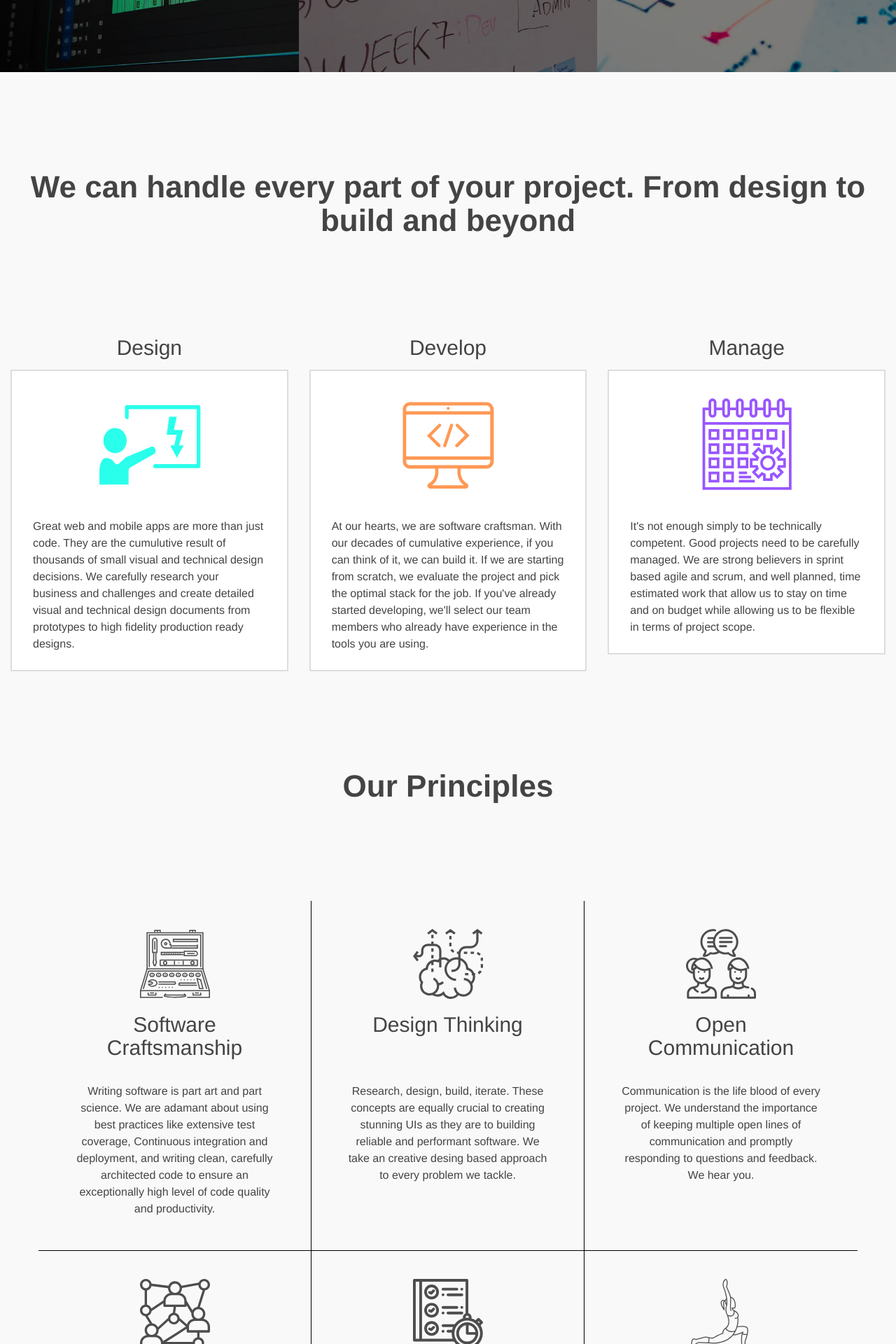
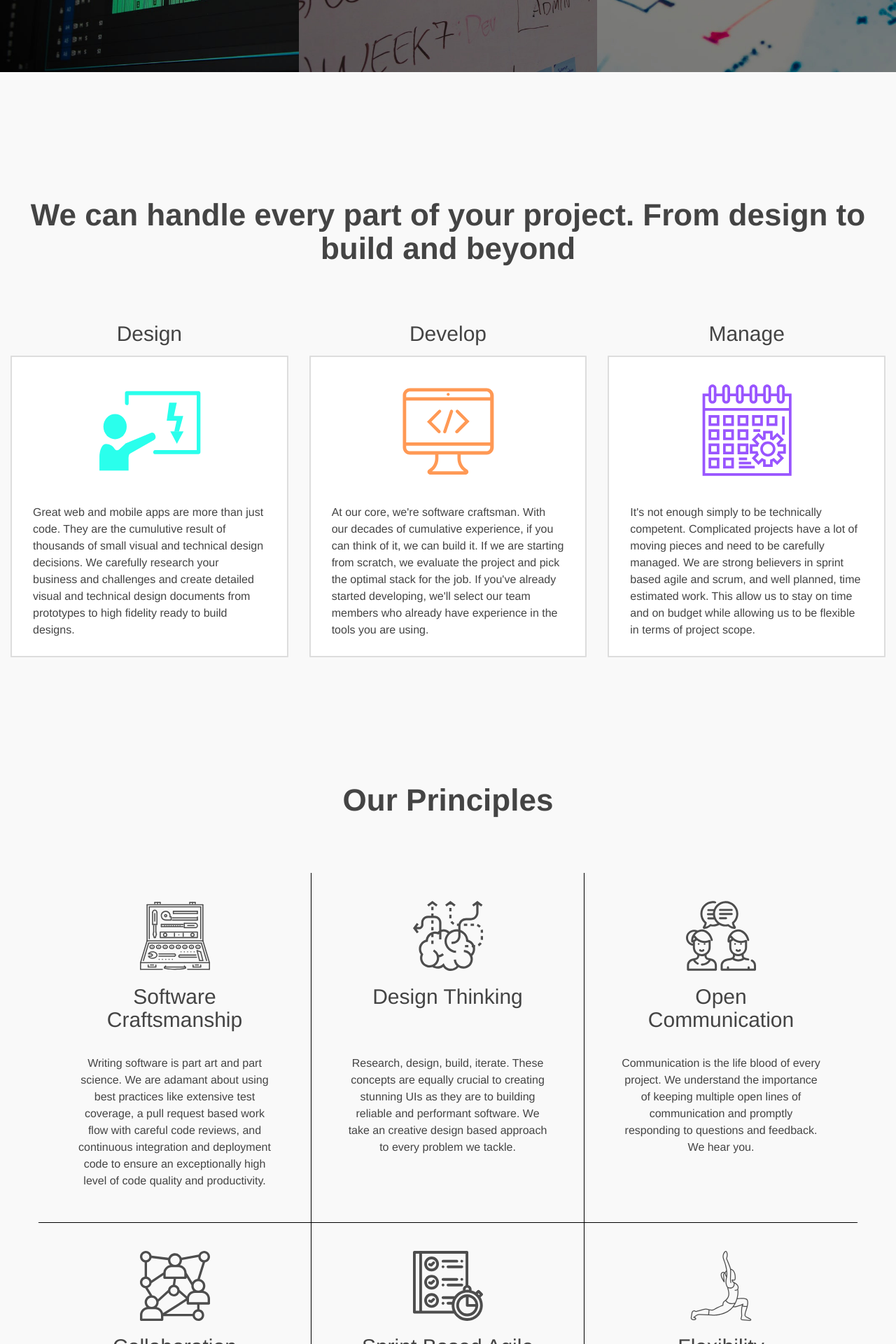
Before and after one commit to Andrew-Max/qubitix, a Jekyll site: the page built from index.html, in a window 1280 px wide. Shown: the part 1484-3404 px from the top of the page at 70% size. Built offline with Jekyll 4.4.1, drawn with Linux system fonts in a browser that asks for light colours; nearby versions of some CDN libraries; some of the changed text lies outside the part shown.

Commit message:
round two cleanup

```diff
--- a/_sass/_home.scss
+++ b/_sass/_home.scss
@@ -60,7 +60,7 @@ $principle-border: 1px solid black;
 
 .home.top-level {
   .header h2 {
-    margin: 140px auto;
+    margin: 180px auto 80px;
     color: $font-color-dark;
   }
 }
@@ -149,7 +149,7 @@ $principle-border: 1px solid black;
 }
 
 .home.top-level .section.get-started {
-  // border-top: 1px solid #444;
+  border-top: 1px solid #666;
 
   .start-panel {
     height: 1000px;
@@ -187,6 +187,7 @@ $principle-border: 1px solid black;
         margin: 10px auto;
         font-size: 20px;
         padding: 10px 20px;
+        border: none;
 
         &:hover {
           background: #e97052;
--- a/index.html
+++ b/index.html
@@ -60,21 +60,21 @@ layout: default
           type='service' subtype='design'
           title="Design" asset="design" grid='md-4' %}
 
-              <p>Great web and mobile apps are more than just code. They are the cumulutive result of thousands of small visual and technical design decisions. We carefully research your business and challenges and create detailed visual and technical design documents from prototypes to high fidelity production ready designs.</p>
+              <p>Great web and mobile apps are more than just code. They are the cumulutive result of thousands of small visual and technical design decisions. We carefully research your business and challenges and create detailed visual and technical design documents from prototypes to high fidelity ready to build designs.</p>
         {% include content_card_end.html %}
 
         {% include content_card_start.html
         type='service' subtype='develop'
         title="Develop" asset="develop" grid='md-4' %}
 
-              <p>At our hearts, we are software craftsman. With our decades of cumulative experience, if you can think of it, we can build it. If we are starting from scratch, we evaluate the project and pick the optimal stack for the job. If you've already started developing, we'll select our team members who already have experience in the tools you are using.</p>
+              <p>At our core, we're software craftsman. With our decades of cumulative experience, if you can think of it, we can build it. If we are starting from scratch, we evaluate the project and pick the optimal stack for the job. If you've already started developing, we'll select our team members who already have experience in the tools you are using.</p>
         {% include content_card_end.html %}
 
         {% include content_card_start.html
           type='service' subtype='manage'
           title="Manage" asset="manage" grid='md-4' %}
 
-              <p>It's not enough simply to be technically competent. Good projects need to be carefully managed. We are strong believers in sprint based agile and scrum, and well planned, time estimated work that allow us to stay on time and on budget while allowing us to be flexible in terms of project scope. </p>
+              <p>It's not enough simply to be technically competent. Complicated projects have a lot of moving pieces and need to be carefully managed. We are strong believers in sprint based agile and scrum, and well planned, time estimated work. This allow us to stay on time and on budget while allowing us to be flexible in terms of project scope. </p>
         {% include content_card_end.html %}
       </div>
     </div>
@@ -95,12 +95,12 @@ layout: default
 
         {% include principle_card_start.html
           title="Software Craftsmanship" asset="tool-box" %}
-            <p>Writing software is part art and part science. We are adamant about using best practices like extensive test coverage, Continuous integration and deployment, and writing clean, carefully architected code to ensure an exceptionally high level of code quality and productivity.</p>
+            <p>Writing software is part art and part science. We are adamant about using best practices like extensive test coverage, a pull request based work flow with careful code reviews, and continuous integration and deployment code to ensure an exceptionally high level of code quality and productivity.</p>
         {% include principle_card_end.html%}
 
         {% include principle_card_start.html
           title="Design Thinking" asset="brainstorm" %}
-            <p>Research, design, build, iterate. These concepts are equally crucial to creating stunning UIs as they are to building reliable and performant software. We take an creative desing based approach to every problem we tackle.</p>
+            <p>Research, design, build, iterate. These concepts are equally crucial to creating stunning UIs as they are to building reliable and performant software. We take an creative design based approach to every problem we tackle.</p>
         {% include principle_card_end.html%}
 
         {% include principle_card_start.html
@@ -110,17 +110,17 @@ layout: default
 
         {% include principle_card_start.html
           title="Collaboration" asset="network" %}
-            <p>Good software is not built in a vacuum. We take a collaborative approach to every project both with our clients and in our internal dev and design processes.</p>
+            <p>Good software is not built in a vacuum and we're not the types to sit in a dark room alone and code. We take a collaborative approach to every project both with our clients and in our internal dev and design processes.</p>
         {% include principle_card_end.html%}
 
         {% include principle_card_start.html
           title="Sprint Based Agile" asset="planning" %}
-            <p>No one specific set of rules works is sufficient to orgnanize work on all projects. We do believe however that short (1-3 week) estimated sprints allow us to move fast while allowing sufficient time to re-evaluate scope and change if necessary.</p>
+            <p>No one specific set of development processes is sufficient to orgnanize work on all projects. We do believe however that short (1-3 week) estimated sprints allow us to move fast while allowing sufficient time to re-evaluate scope and change if necessary.</p>
         {% include principle_card_end.html%}
 
         {% include principle_card_start.html
           title="Flexibility" asset="flexible" %}
-            <p>All of our processes from our open tech stack to our iterative, collaborative approach to design and dev reflect our value that good work and relationships come from flexible teams. Please let us know how we can better help you achieve your goals.</p>
+            <p>All of our processes from our open tech stack to our iterative, collaborative approach to design and dev reflect our value that good work and relationships come from flexible teams. We adapt to new circumstances as they come up and to the specific processes that work for each individual client.</p>
         {% include principle_card_end.html%}
 
     </div>
@@ -146,7 +146,7 @@ layout: default
         {% include engage_card_start.html
           title="Augment Your Team" asset="individual" %}
 
-          <p>Need to fill a hole on your team with a subject matter expert. We can help with everything from architecture to UI design and everything down in the trenches in between. A team augmentation contract is on an hourly basis.</p>
+          <p>Need to fill a hole on your team with a subject matter expert? We can help with everything from architecture to UI design and everything down in the trenches in between. A team augmentation contract is on an hourly basis.</p>
 
         {% include engage_card_end.html%}
 
```
